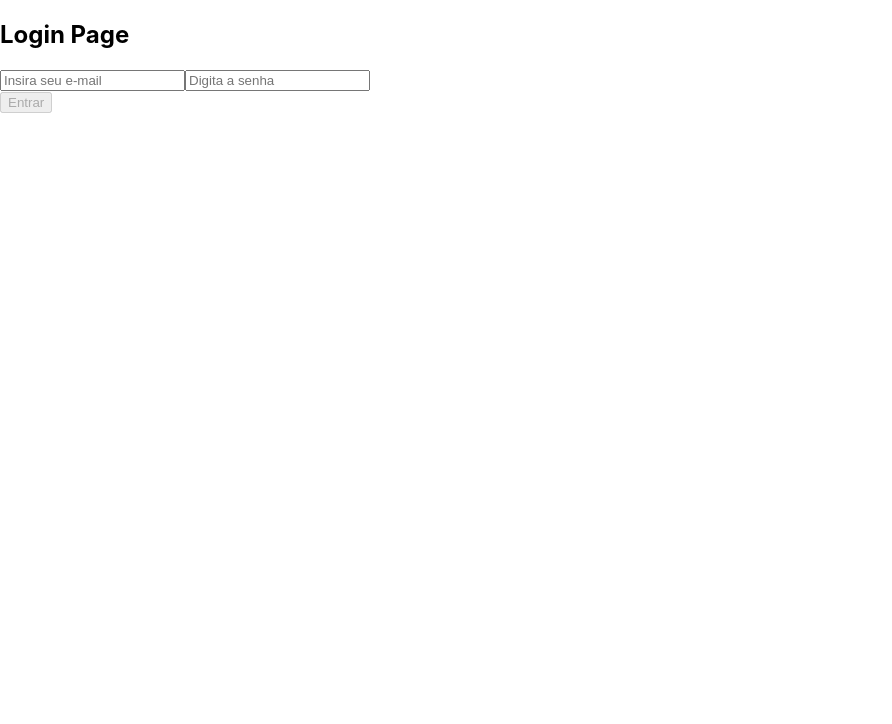
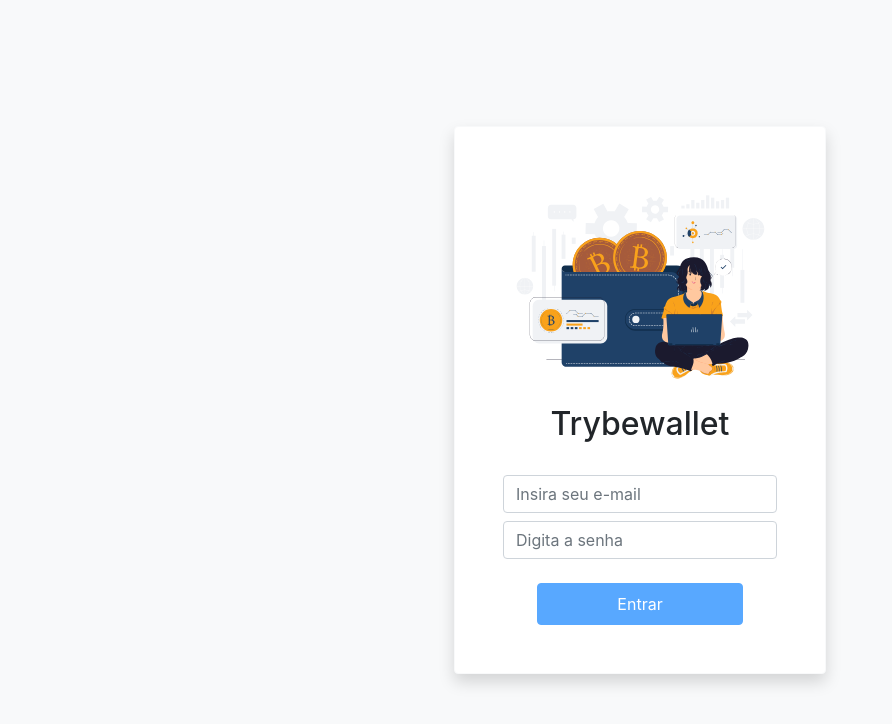
Before and after one commit to pedropereiradev/trybewallet, a React (Create React App) app: page / in a window 1280 px wide. Shown: the top 724 px of the page, without its empty margins (0-892 px from the left). Built offline with nearby package versions, Linux system fonts and the light colour scheme.

Commit message:
style: login page styled

```diff
--- a/src/index.jsx
+++ b/src/index.jsx
@@ -1,3 +1,4 @@
+import 'bootstrap/dist/css/bootstrap.min.css';
 import React from 'react';
 import ReactDOM from 'react-dom';
 import { BrowserRouter } from 'react-router-dom';
--- a/src/pages/Login.jsx
+++ b/src/pages/Login.jsx
@@ -2,6 +2,7 @@ import React from 'react';
 import { connect } from 'react-redux';
 import PropTypes from 'prop-types';
 import { login as loginAction } from '../actions';
+import ilustration from '../assets/ilustration-logo.svg';
 
 class Login extends React.Component {
   constructor() {
@@ -44,9 +45,21 @@ class Login extends React.Component {
   render() {
     const { email, password, isDisabled } = this.state;
     return (
-      <div>
-        <h2>Login Page</h2>
-        <section>
+      <div
+        className="vh-100 d-flex flex-column align-items-center
+        justify-content-center bg-light"
+      >
+        <section
+          className="bg-white border border-light rounded p-5 shadow"
+        >
+          <img
+            src={ ilustration }
+            alt="Woman doing bitcoin trading Illustration by Lihin Souw on IconScout"
+          />
+          <h2 className="d-flex justify-content-center">Trybewallet</h2>
+          <section
+            className="d-flex flex-column"
+          >
             <input
               type="email"
               name="email"
@@ -54,6 +67,7 @@ class Login extends React.Component {
               value={ email }
               onChange={ this.validateData }
               data-testid="email-input"
+              className="mb-2 mt-4 form-control"
             />
             <input
               type="password"
@@ -62,16 +76,19 @@ class Login extends React.Component {
               value={ password }
               onChange={ this.validateData }
               data-testid="password-input"
+              className="mb-4 form-control"
             />
           </section>
-        <section>
+          <section className="d-flex justify-content-center">
             <button
               type="button"
               disabled={ isDisabled }
               onClick={ this.saveData }
+              className="btn btn-primary w-75 py-2"
             >
               Entrar
             </button>
+          </section>
         </section>
       </div>
     );
```
Also changed, not shown: src/assets/ilustration-logo.svg (added). Lines whose indentation alone changed are shown as unchanged.
